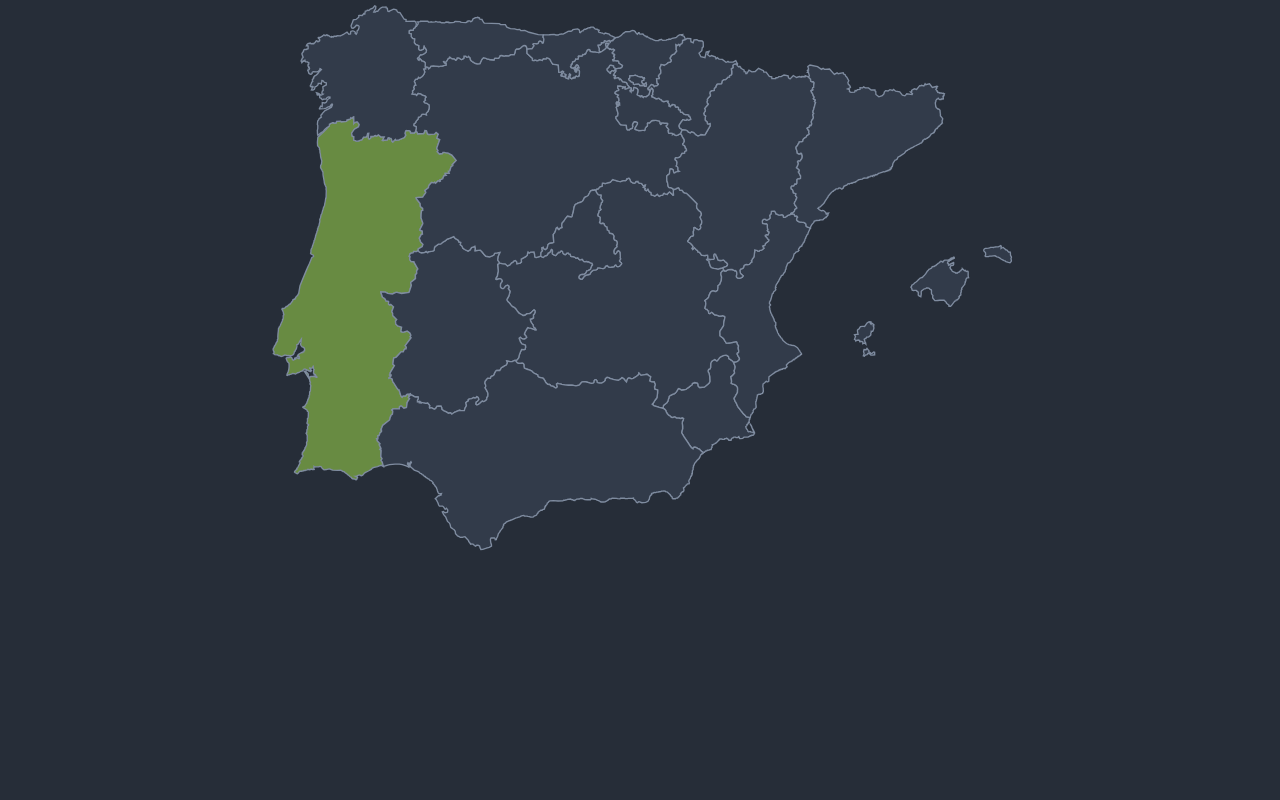
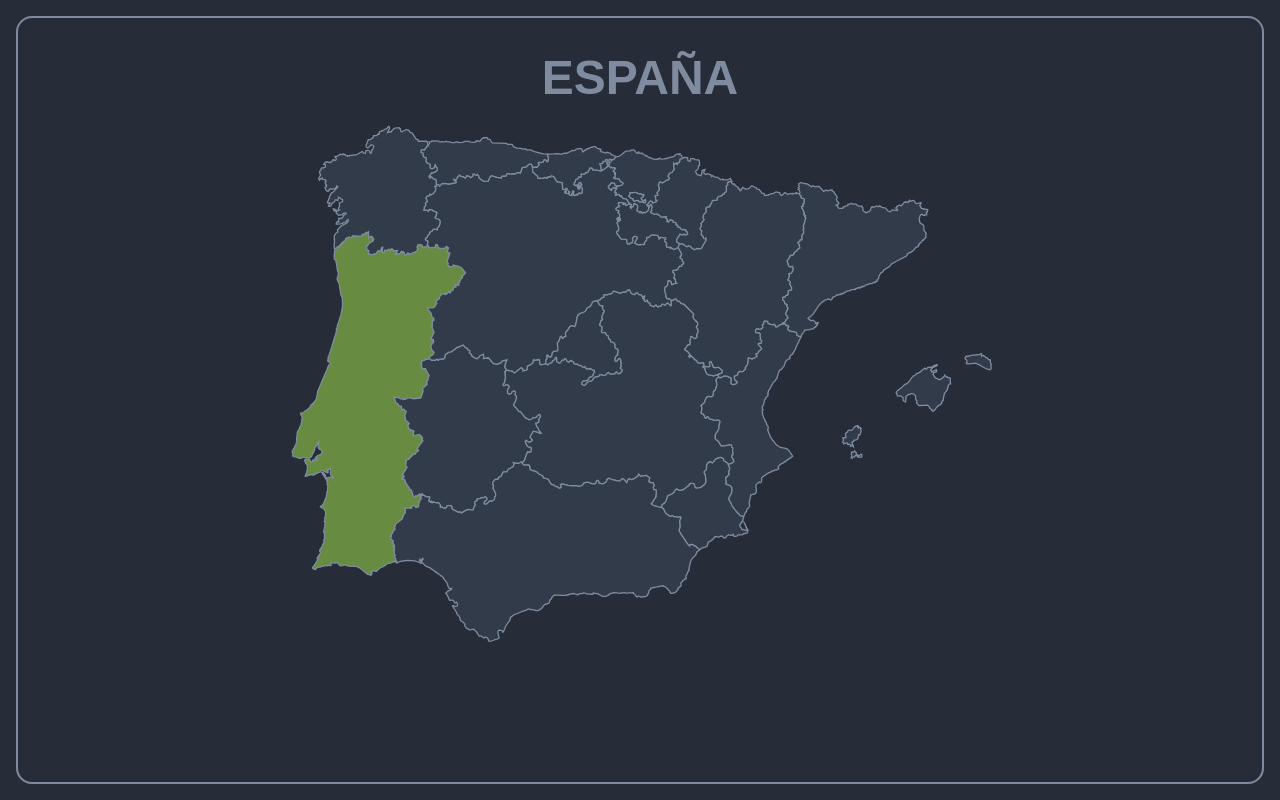
Before and after one commit to SimboBlurr/Lab-Craft, a plain HTML site: page Subpages/hiszpania.html in a window 1280 px wide. Drawn offline with Linux system fonts and the light colour scheme; a web font is replaced by a local one.

Commit message:
Map of Spain update

```diff
--- a/Subpages/hiszpania.css
+++ b/Subpages/hiszpania.css
@@ -18,20 +18,43 @@
 
 body{
   background-color: #262d38;
-  stroke: red;
+  font-family: 'Source Sans Pro', sans-serif;
 }
 
 
 .wrapper{
+  min-height: 100vh;
+  min-width: 100vh;
+  padding: 1rem;
+  display: flex;
+}
+
+main{
+  min-height: 100%;
+  min-width: 100%;
+  border: 2px solid var(--spain2);
+  border-radius: 1rem;
+  padding: 1rem;
+}
+
+.map-title{
+  font-size: 1.5rem;
+  color: var(--spain2);
+  text-align: center;
+  padding: 1rem;
+}
+
+.map-spain{
   min-width: 360px;
   width: 60%;
   margin: auto;
 }
 
 .map-spain a{
-  padding-top: 30px;
   stroke: var(--spain2);
   fill: var(--spain1);
+  transition: fill;
+  transition-duration: 0.3s;
 }
 
 .map-spain a:hover{
--- a/Subpages/hiszpania.html
+++ b/Subpages/hiszpania.html
@@ -8,6 +8,10 @@
 </head>
 <body>
   <div class="wrapper">
+    <main>
+      <div class="map-title">
+        <h1>ESPAÑA</h1>
+      </div>
       <div class="map-spain">
         <?xml version="1.0" encoding="UTF-8"?>
           <svg width=100% version="1.1" viewBox="0 0 570.28 410.45" xmlns="http://www.w3.org/2000/svg" >
@@ -135,6 +139,7 @@
           </g>
         </svg>
       </div>
+     </main>
    </div>
 </body>
 </html>
```
Lines whose indentation alone changed are shown as unchanged.
